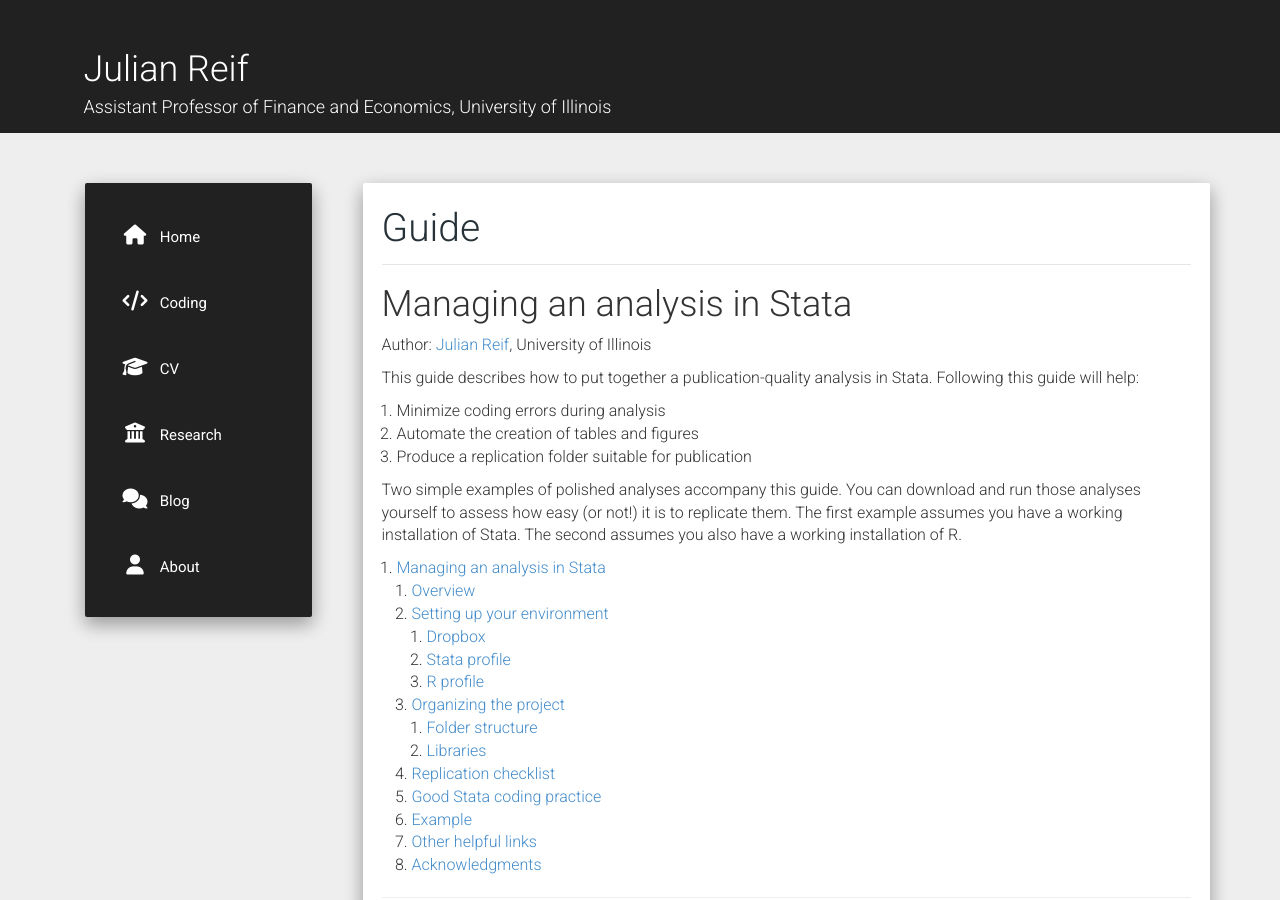
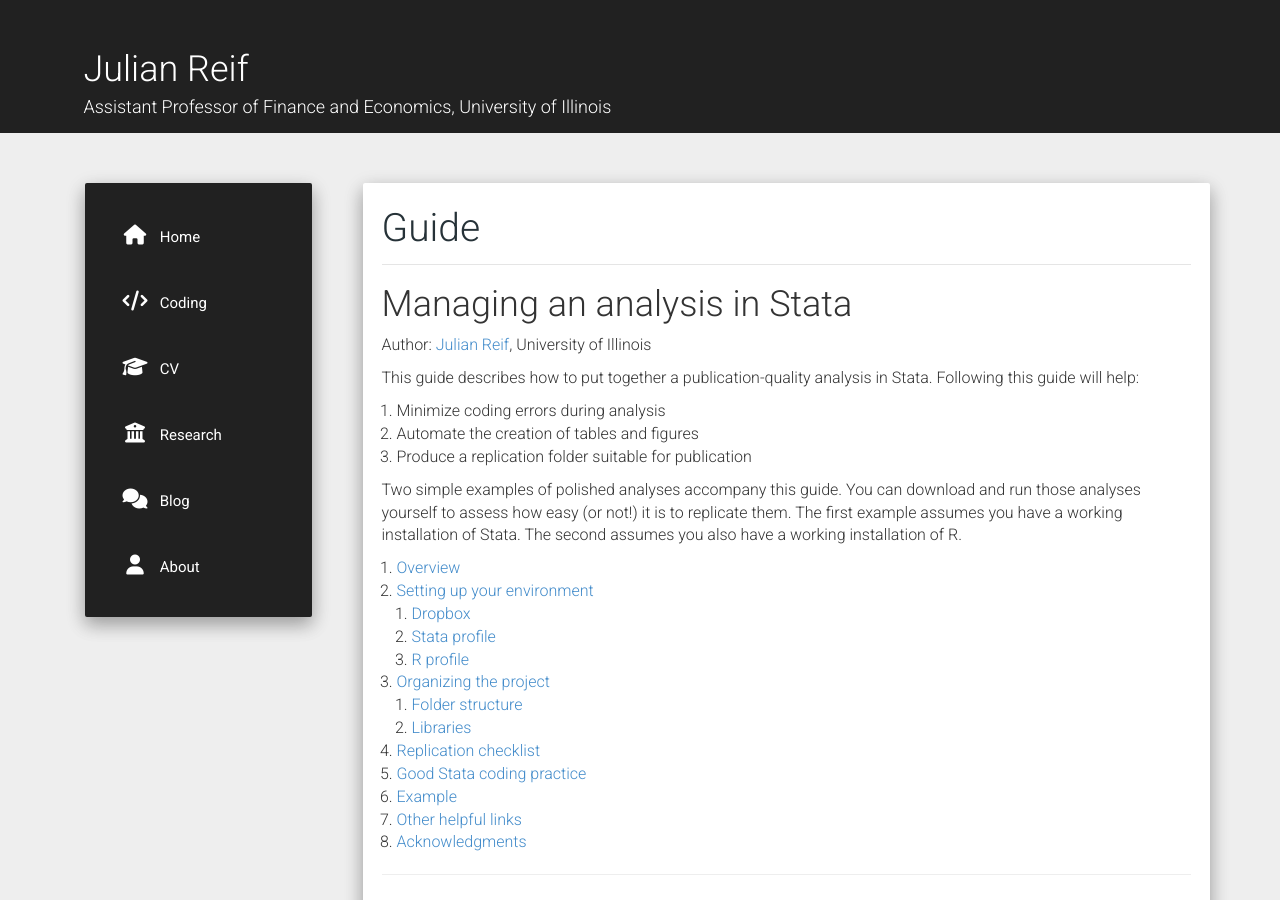
Before and after one commit to reifjulian/reifjulian.github.io, a Jekyll site: the page built from guide.md, in a window 1280 px wide and 900 px high. Built offline with Jekyll 4.4.1, drawn with Linux system fonts in a browser that asks for light colours; nearby versions of some CDN libraries; comment, search, counter and statistics services are not loaded.

Commit message:
Update guide.md

```diff
--- a/guide.md
+++ b/guide.md
@@ -6,6 +6,7 @@ permalink: /guide/
 ---
 
 # Managing an analysis in Stata
+{:.no_toc}
 Author: [Julian Reif](http://www.julianreif.com), University of Illinois
 
 This guide describes how to put together a publication-quality analysis in Stata. Following this guide will help:
```
